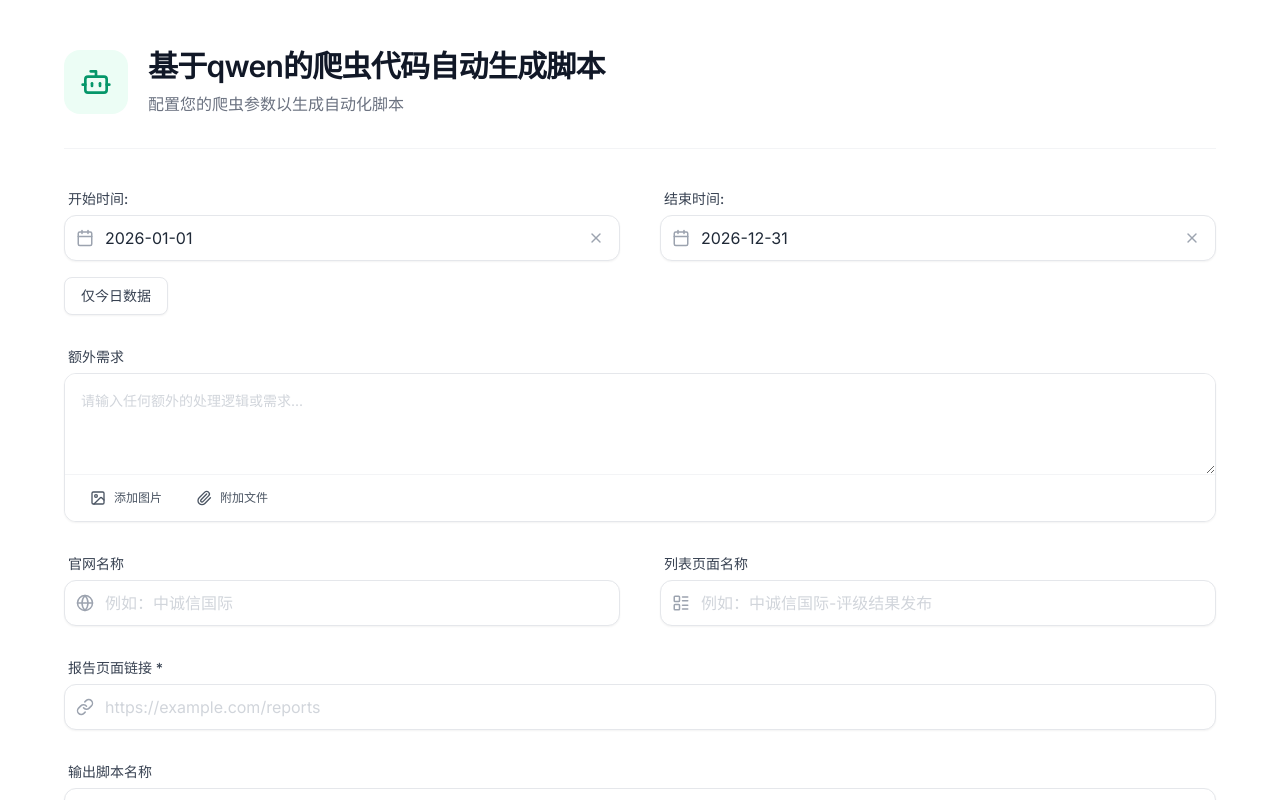
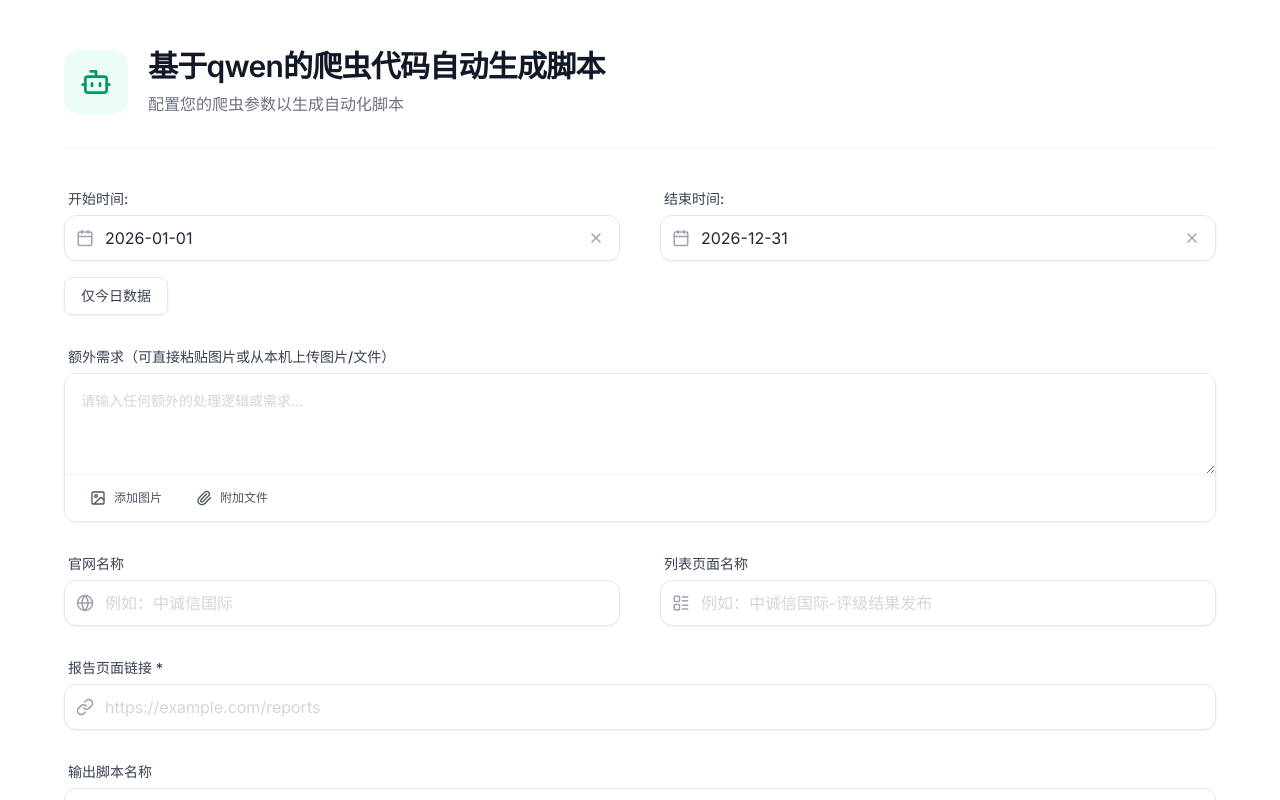
Before and after one commit to BeiJielxc/SpiderGenAI--Gemini-based-AI-that-generates-spider-code-automatically, a React (Vite) app in the folder frontend/: page / in a window 1280 px wide. Built offline with nearby package versions, Linux system fonts and the light colour scheme.

Commit message:
Update App.tsx

```diff
--- a/frontend/App.tsx
+++ b/frontend/App.tsx
@@ -237,7 +237,7 @@ const App: React.FC = () => {
 
                   {/* Row 2: 额外需求 */}
                   <RichInput
-                    label="额外需求"
+                    label="额外需求（可直接粘贴图片或从本机上传图片/文件）"
                     name="extraRequirements"
                     placeholder="请输入任何额外的处理逻辑或需求..."
                     value={formData.extraRequirements}
```
